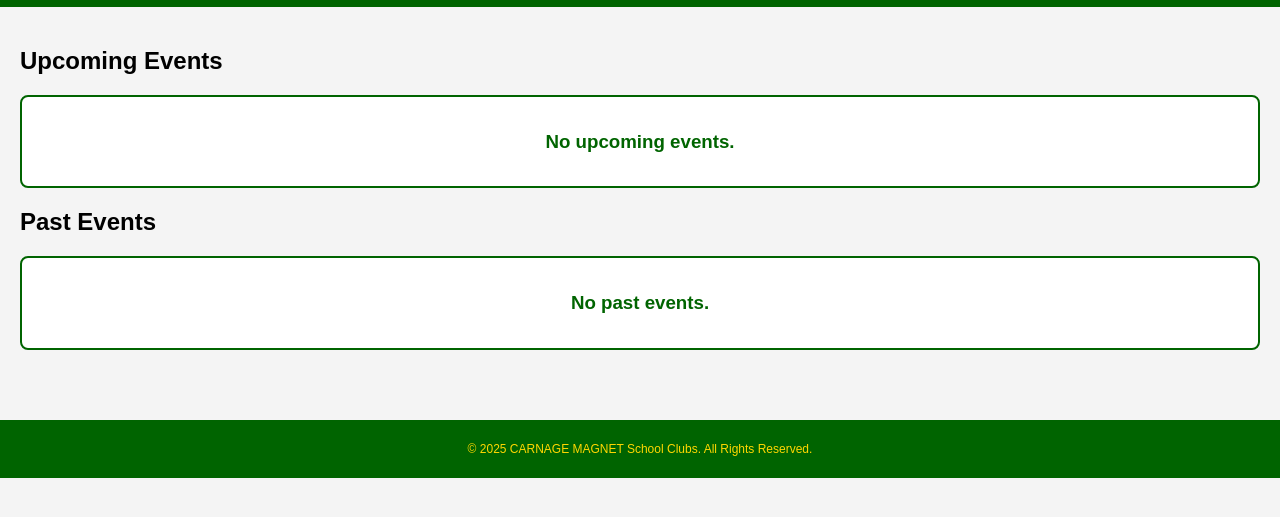
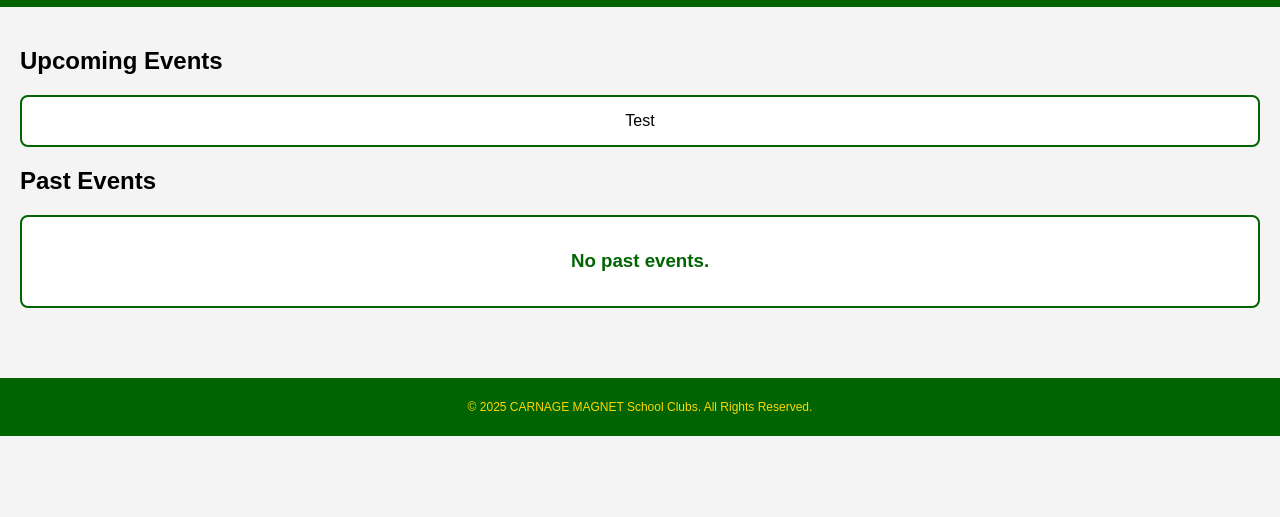
Before and after one commit to madhav-manu/carnage-magnet-club, a plain HTML site: page events.html in a window 1280 px wide. Shown: the part 77-594 px from the top of the page. Drawn offline with Linux system fonts and the light colour scheme.

Commit message:
Update events.html

```diff
--- a/events.html
+++ b/events.html
@@ -26,8 +26,7 @@
         <section class="event-highlights">
             <h2>Upcoming Events</h2>
             <div class="event-card">
-                <h3>No upcoming events.</h3>
-                <p></p>
+                Test
 
             </div>
             <h2>Past Events</h2>
```
